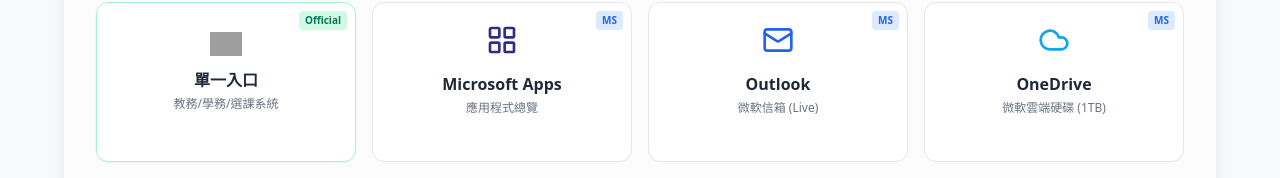
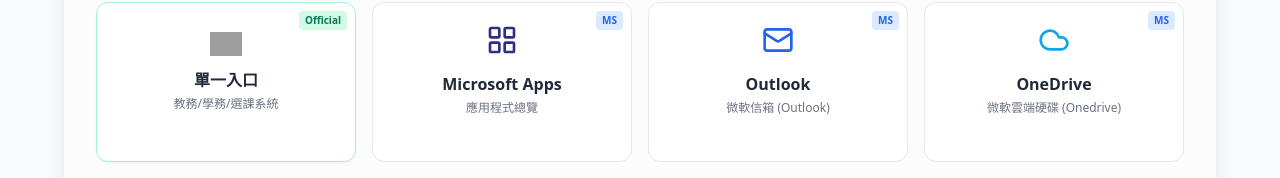
Before and after one commit to bridgerhung/ms-yuntech-sso, a Next.js app: page / in a window 1280 px wide. Shown: the part 351-529 px from the top of the page. Built offline with nearby package versions, Linux system fonts and the light colour scheme; grey boxes are pictures that could not be loaded.

Commit message:
onedrive

```diff
--- a/app/page.tsx
+++ b/app/page.tsx
@@ -105,14 +105,14 @@ export default function Home() {
       name: "Outlook",
       icon: <Mail className="w-8 h-8 mb-2 text-blue-600" />,
       url: "https://outlook.cloud.microsoft/mail/",
-      desc: "微軟信箱 (Live)",
+      desc: "微軟信箱 (Outlook)",
       type: "microsoft"
     },
     {
       name: "OneDrive",
       icon: <Cloud className="w-8 h-8 mb-2 text-sky-500" />,
       url: "ONEDRIVE_SPECIAL",
-      desc: "微軟雲端硬碟 (1TB)",
+      desc: "微軟雲端硬碟 (Onedrive)",
       type: "microsoft"
     },
     {
```
